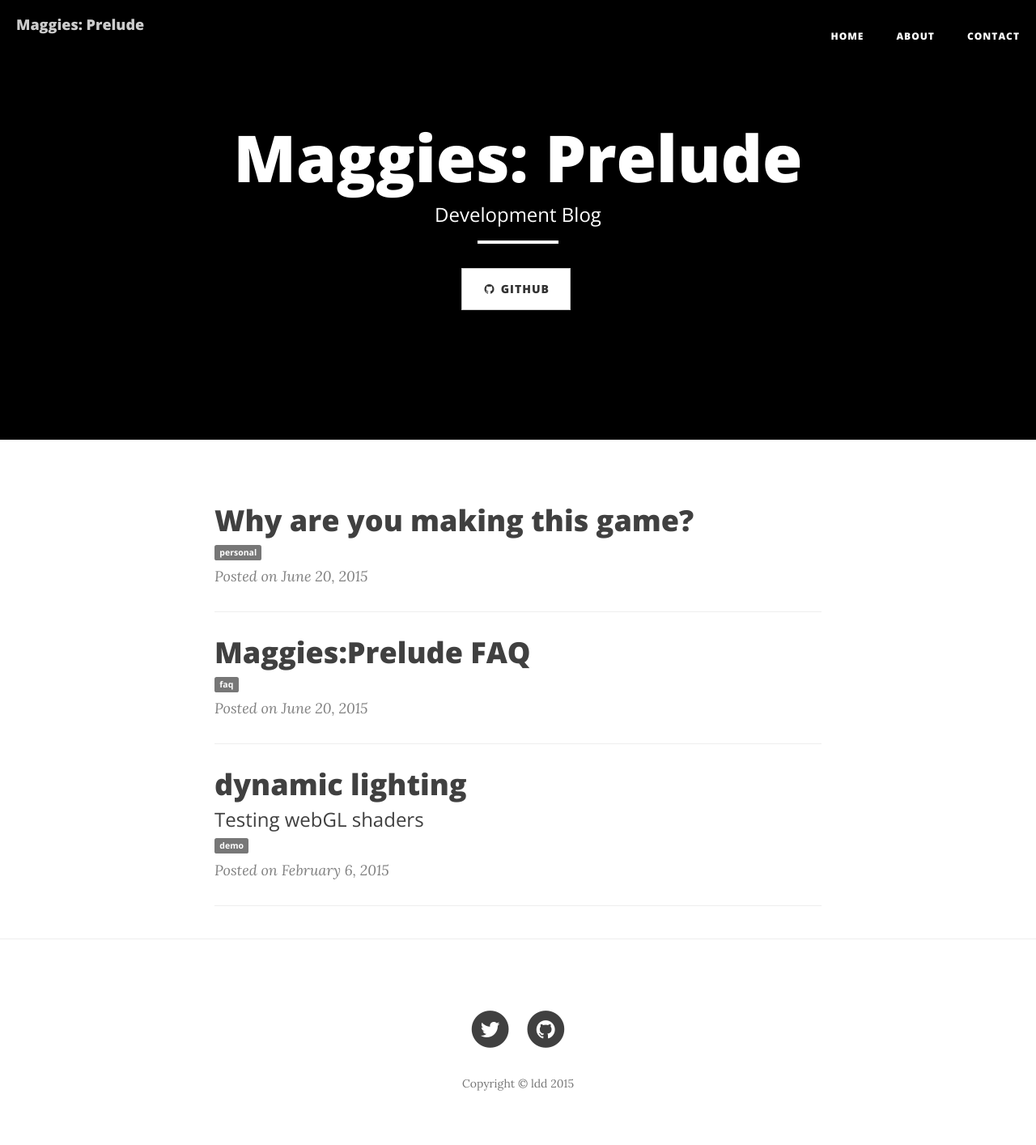
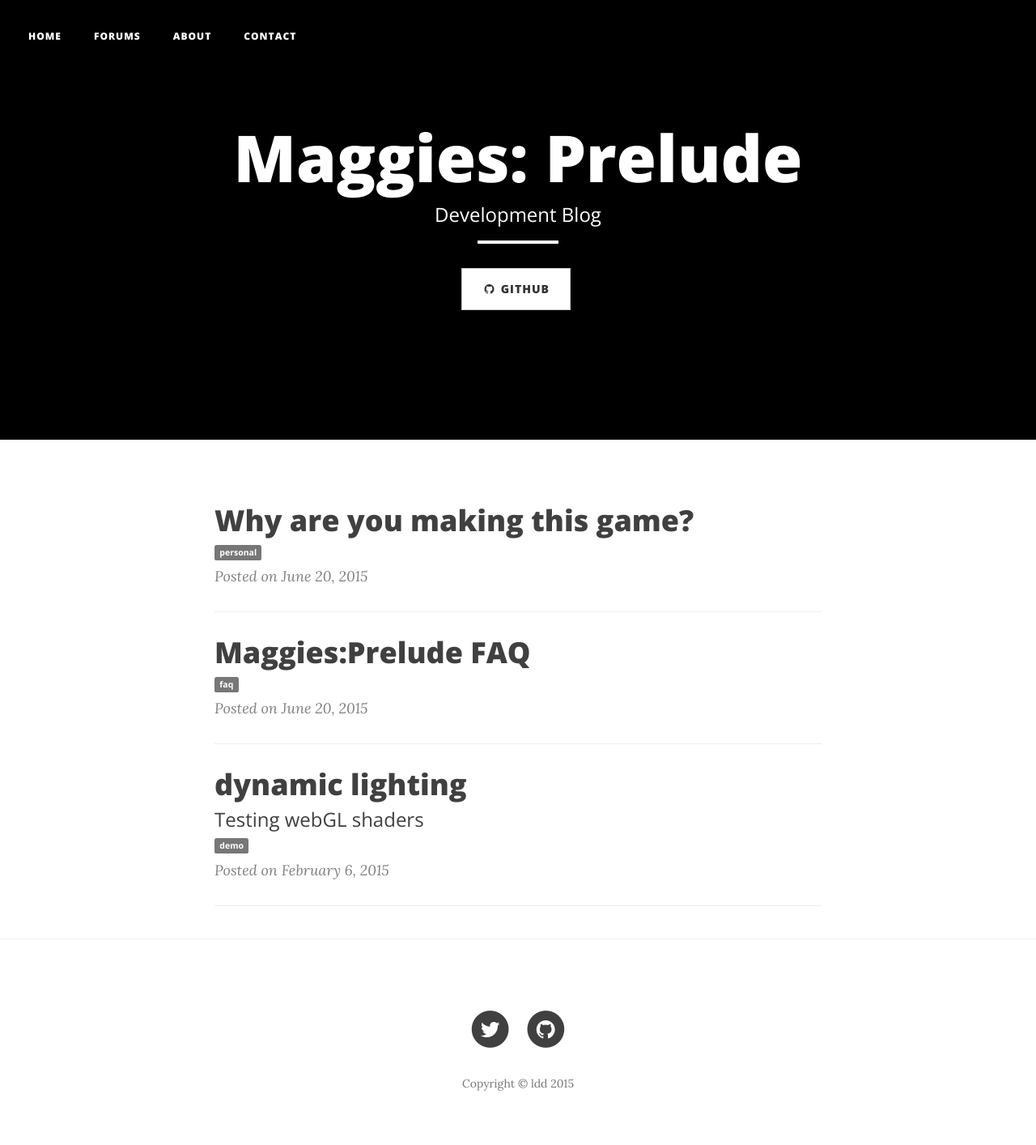
Before and after one commit to ldd/ldd.github.io, a Jekyll site: the page built from index.html, in a window 1280 px wide. Shown: the whole page at 81% size. Built offline with Jekyll 4.4.1, drawn with Linux system fonts in a browser that asks for light colours; nearby versions of some CDN libraries; the list of posts is cut into pages by our own code.

Commit message:
added cname (custom domain), added forums link too

```diff
--- /dev/null
+++ b/CNAME
@@ -0,0 +1 @@
+lddstudios.com
--- a/_includes/nav.html
+++ b/_includes/nav.html
@@ -9,20 +9,25 @@
                 <span class="icon-bar"></span>
                 <span class="icon-bar"></span>
             </button>
-            <a class="navbar-brand" href="{{ site.baseurl }}/">{{ site.title }}</a>
         </div>
 
         <!-- Collect the nav links, forms, and other content for toggling -->
         <div class="collapse navbar-collapse" id="bs-example-navbar-collapse-1">
-            <ul class="nav navbar-nav navbar-right">
+            <ul class="nav navbar-nav navbar-left">
                 <li>
                     <a href="{{ site.baseurl }}/">Home</a>
                 </li>
+                <!-- forum link goes here -->
+                <li>
+                    <a href="{{ "/forums" | prepend: site.baseurl }}">Forums</a>
+                </li>
+
                 {% for page in site.pages %}
                 <li>
                     {% if page.title %}<a href="{{ page.url | prepend: site.baseurl }}">{{ page.title }}</a>{% endif %}
                 </li>
                 {% endfor %}
+
             </ul>
         </div>
         <!-- /.navbar-collapse -->
```
